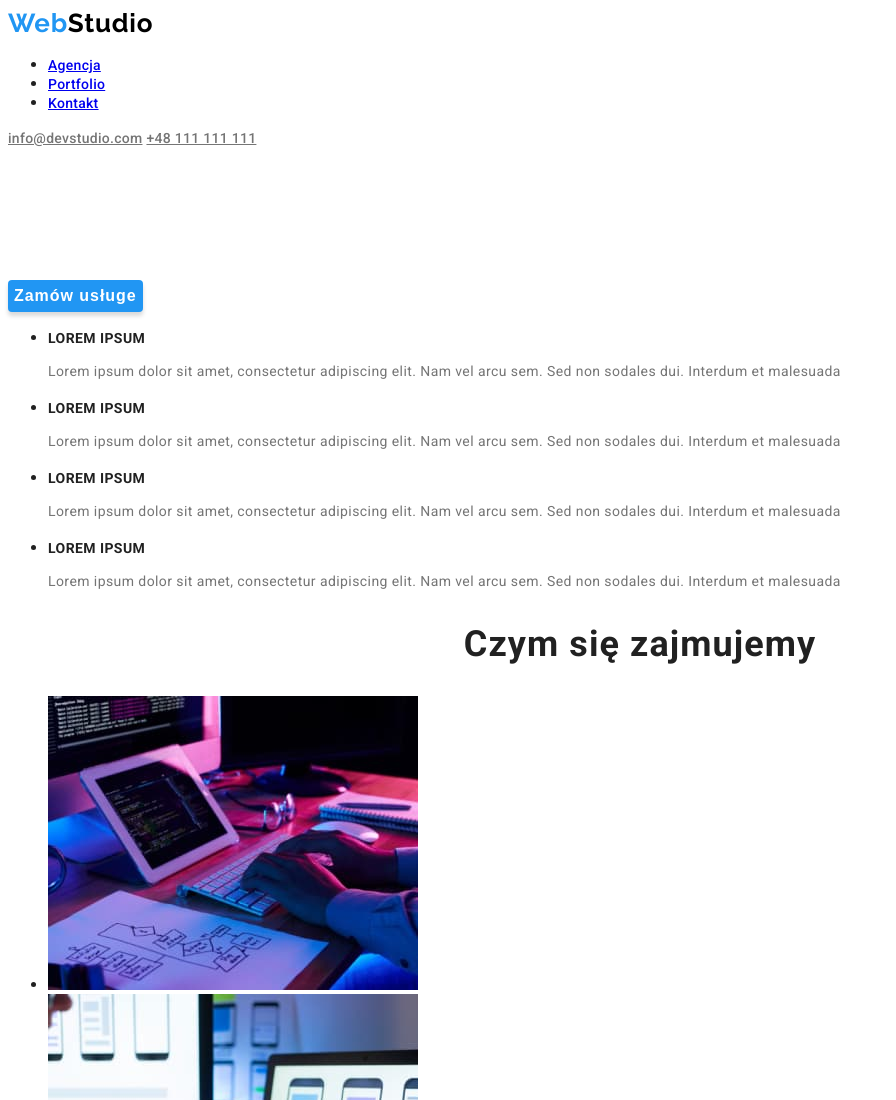
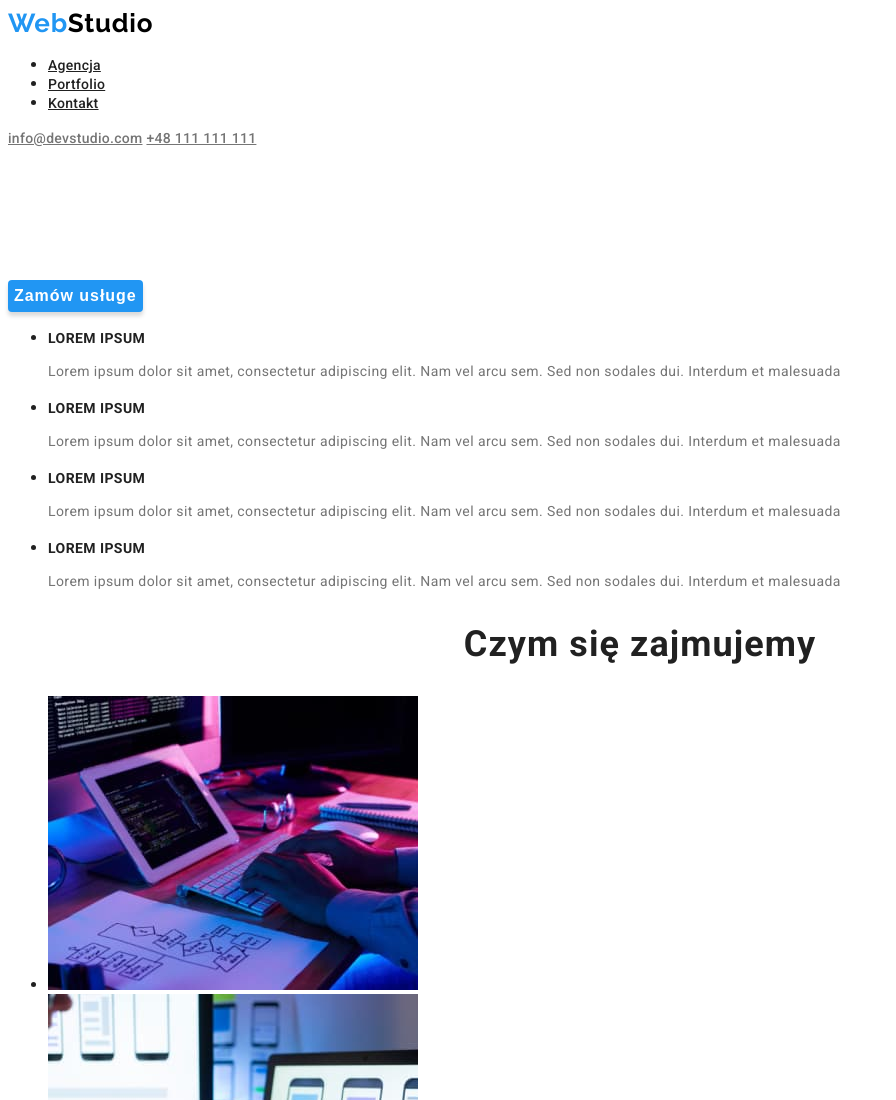
Before and after one commit to malgorzatagabka/goit-markup-hw-02, a plain HTML site: page index.html in a window 1280 px wide. Shown: the top 1100 px of the page, without its empty margins (0-896 px from the left). Drawn offline with Linux system fonts and the light colour scheme.

Commit message:
Update style.css
Dodałam kolor do linków

```diff
--- a/css/style.css
+++ b/css/style.css
@@ -72,7 +72,9 @@ body {
   line-height: 1.143;
   letter-spacing: 0.02em;
 }
-
+.navigation-link{
+  color: var(--main-color);
+}
 .header-phone,
 .header-email {
   color: var(--fourth-color);
```
